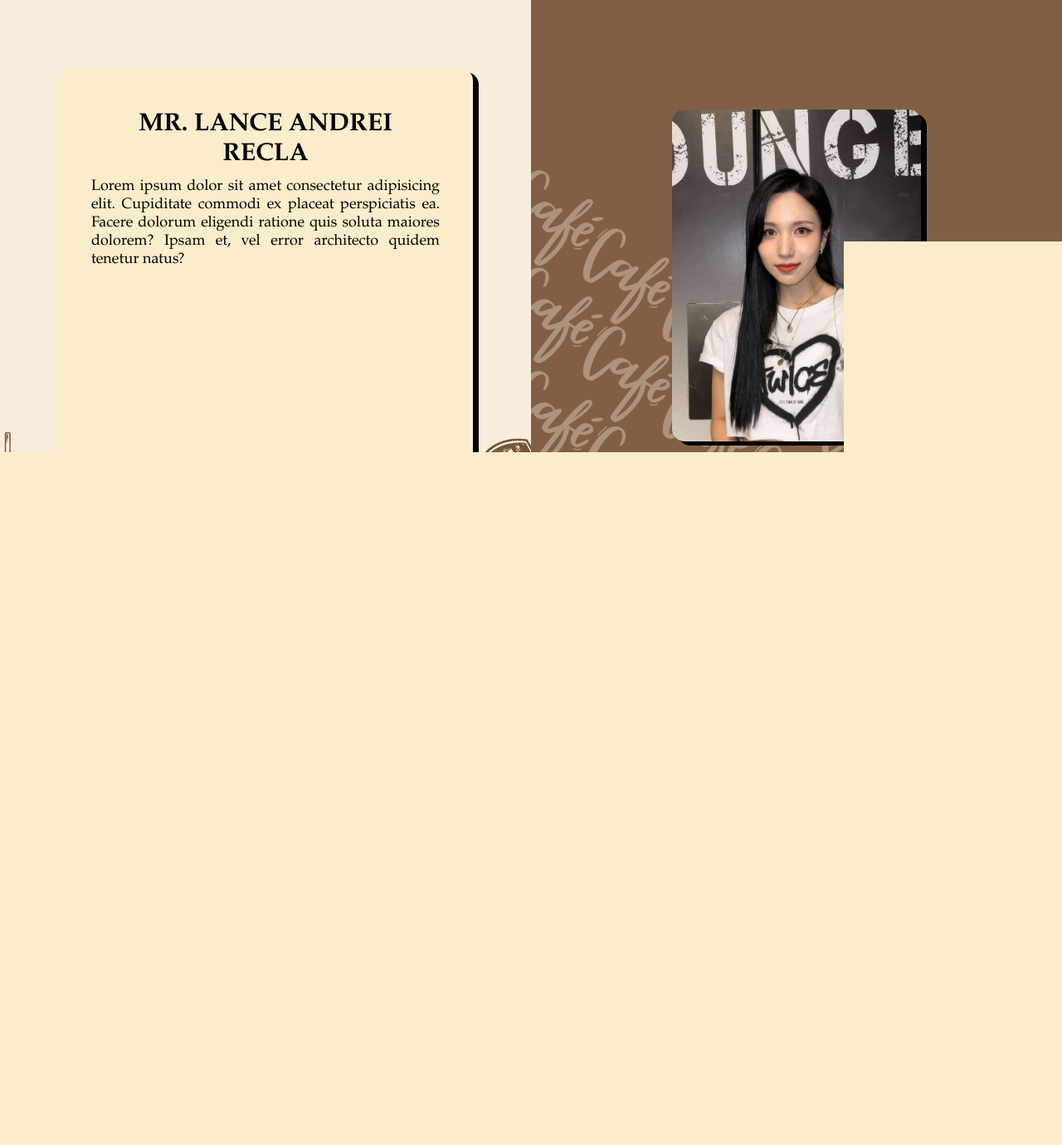
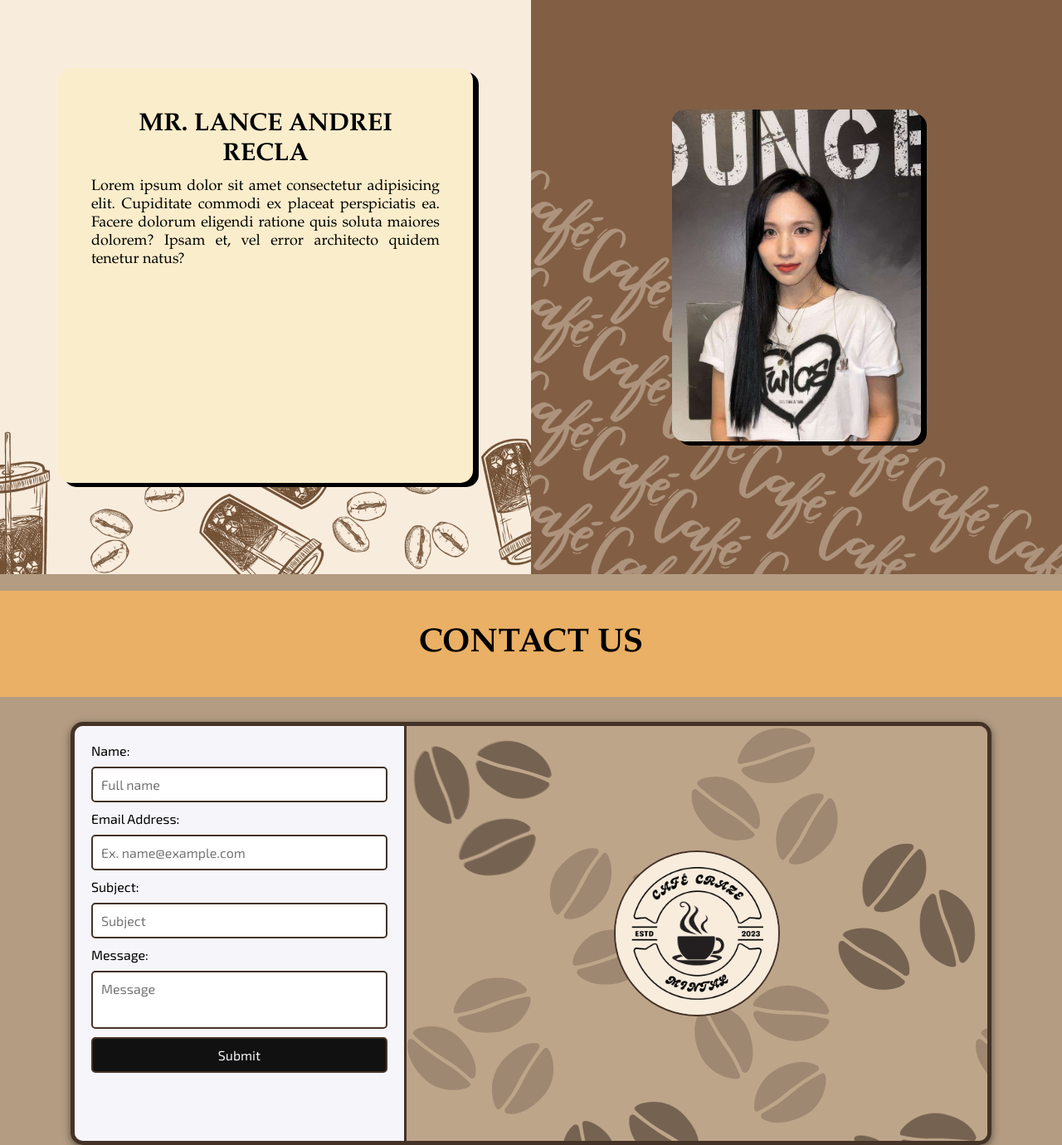
Before and after one commit to SamAndao/CafeCraze, a plain HTML site: page contact.html in a window 1280 px wide. Shown: the part 980-2360 px from the top of the page at 83% size. Drawn offline with Linux system fonts and the light colour scheme.

Commit message:
Fixing errors

```diff
--- a/contact.html
+++ b/contact.html
@@ -9,7 +9,7 @@
       href="https://fonts.googleapis.com/css2?family=Exo+2&display=swap"
       rel="stylesheet"
     />
-    <link rel="stylesheet" type="text/css" href="penastyle.css" />
+    <link rel="stylesheet" type="text/css" href="retrystyle.css" />
     <title>Contact</title>
   </head>
 
@@ -93,7 +93,7 @@
             </form>
           </div>
           <div class="text">
-            <img class="contact-image" src="/Images/CafeCraze Logo.png" alt="profile-pic">
+            <img class="contact-image" src="/Images/Logo (4).png" alt="profile-pic">
           </div>
         </div>
       </section>
--- a/penastyle.css
+++ b/penastyle.css
@@ -66,7 +66,6 @@ ul button {
   font-size: 40px;
 }
 
-/*About Us*/
 .about-row {
   display: flex;
   height: 90vh;
@@ -193,7 +192,7 @@ ul button {
 .text {
   height: 500px;
   width: 700px;
-  background-image: url(/Images/cafe-background.png);
+  background-image: url(/Images/coffeebean.png);
   display: flex;
   align-items:center;
   justify-content: center;
--- a/retrystyle.css
+++ b/retrystyle.css
@@ -21,6 +21,7 @@
 html {
     scroll-behavior: smooth;
     overflow-x: hidden;
+    background-color: #b39c82;
 }
 
 html::-webkit-scrollbar {
@@ -606,7 +607,7 @@ footer {
     width: 100%;
 }
 
-.shop-container2 .wrapper-icons{
+.shop-container2 .shop-icons{
     display: flex;
     align-items: center;
     justify-content: end;
@@ -621,10 +622,152 @@ footer {
     color: #111111;
 }
 
-.services-pic {
-    float: right;
+/* Contact Us */
+.about-container-title {
+    background-color: #f7b55fd0;
+    padding: 40px;
+    margin: 20px 0;
 }
 
-.stores .wrapper-icons{
-    transform: translateY(115%);
+.about-heading {
+    text-align: center;
+    font-family:'Garamond';
+    font-size: 40px;
 }
+
+.about-row {
+    display: flex;
+    height: 90vh;
+    width: 100%;
+}
+
+.about-content-container-1st {
+    width: 50%;
+    position: relative;
+}
+
+.about-content-container-2nd {
+    width: 50%;
+    position: relative;
+}
+
+.about-background{
+    width: 100%;
+    height: 100%;
+    object-fit: cover;
+}
+
+.about-content-1st{
+    position: absolute;
+    top: 50%;
+    left: 50%;
+    transform: translate(-50%, -50%);
+    padding: 80px;
+    background-color: #faedcb;
+    width: 300px;
+    height: 400px;
+    box-shadow: 7px 5px black;
+    border-radius: 15px;
+    background: url(/Images/fcf5b86a2b1ad489f0a945519bbe6f58.jpg) no-repeat center;
+    background-size: cover;
+}
+
+.about-content-2nd{
+    position: absolute;
+    top: 50%;
+    left: 50%;
+    transform: translate(-50%, -50%);
+    padding: 40px;
+    background-color: #faedcb;
+    box-shadow: 7px 5px black;
+    border-radius: 15px;
+    width: 500px;
+    height: 500px;
+}
+
+.about-content-heading {
+    text-align:center;
+    font-family: Garamond;
+    font-size: 30px;
+    margin: 10px;
+}
+
+.about-text {
+    text-align: justify;
+    font-family: Garamond;
+    font-size: 18px;
+}
+
+  /*CONTACT CSS*/
+
+.container *{
+    font-family: 'Exo 2', sans-serif;
+}
+
+.container {
+    margin: 30px 0 70px;
+    display: flex;
+    align-items: center;
+    justify-content: center;
+}
+
+.main-container{
+    display: flex;
+    border-radius: 15px;
+    border: 5px #453328 solid;
+    box-shadow: 0 3px 10px rgba(0, 0, 0, 0.504);
+    overflow: hidden;
+}
+
+.form {
+    height: 500px;
+    width: 400px;
+    border-right: 3px solid #453328;
+    background-color: #f5f5fa;
+    flex-direction: column;
+    padding: 20px;
+}
+
+.form form {
+    display: flex;
+    flex-direction: column;
+    gap: 10px;
+}
+
+.form input, .form textarea {
+    padding: 10px;
+    border: 2px solid #453328;
+    border-radius: 5px;
+    font-size: 16px;
+}
+
+.form textarea {
+    height: 70px;
+}
+
+.form input[type="submit"] {
+    background-color: #111;
+    color: #f5f5fa;
+    cursor: pointer;
+}
+
+.form input[type="submit"]:hover {
+    background-color: #222;
+}
+
+.text {
+    height: 500px;
+    width: 700px;
+    background-image: url(/Images/coffeebeans-bg.png);
+    display: flex;
+    align-items:center;
+    justify-content: center;
+}
+
+.contact-image {
+    height: 200px;
+    width: 200px;
+    overflow: hidden;
+    border-radius: 100px;
+    border: 2px solid #453328;
+}
```
Also changed, not shown: shops.html (+7 -7 lines).
